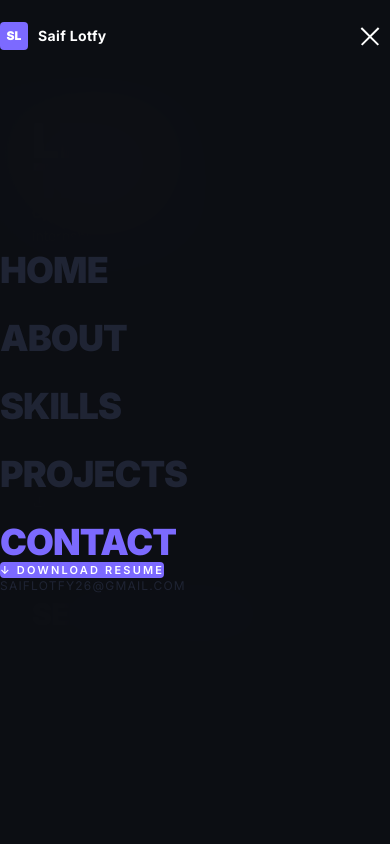
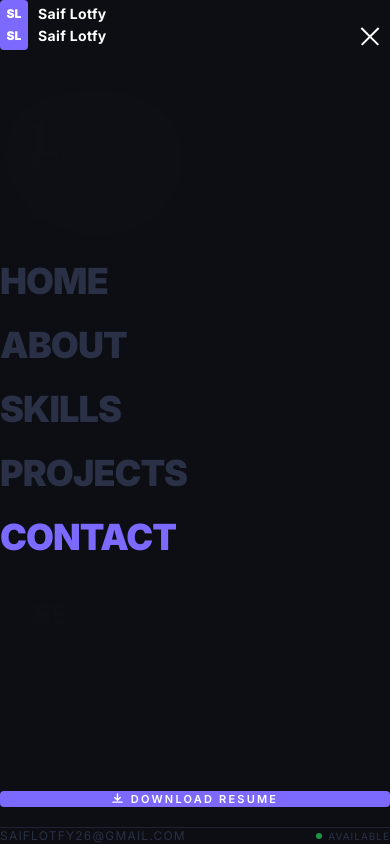
Before and after one commit to sefffo/saif-portfolio, a React (Vite) app: page /contact in a window 390 px wide. Both pictures are taken after a click on the button "Toggle menu". Shown: the top 844 px of the page. Built offline with nearby package versions, Linux system fonts and the light colour scheme.

Commit message:
fix: correct CV href in navbar (desktop + mobile) + fix mobile menu spacing

```diff
--- a/src/components/Navbar.tsx
+++ b/src/components/Navbar.tsx
@@ -2,8 +2,8 @@ import { NavLink } from 'react-router-dom'
 import { useState, useEffect } from 'react'
 
 export default function Navbar() {
-  const [scrolled, setScrolled]   = useState(false)
-  const [menuOpen, setMenuOpen]   = useState(false)
+  const [scrolled, setScrolled] = useState(false)
+  const [menuOpen, setMenuOpen] = useState(false)
 
   useEffect(() => {
     const fn = () => setScrolled(window.scrollY > 40)
@@ -29,10 +29,10 @@ export default function Navbar() {
         }`}
         style={{ height: 'var(--nav-height)' }}
       >
-        <div className="h-full max-w-7xl mx-auto flex items-center justify-between px-6 md:px-10 lg:px-16">
+        <div className="h-full max-w-[1600px] mx-auto flex items-center justify-between px-6 md:px-10 lg:px-16">
 
           {/* Logo */}
-          <NavLink to="/" className="flex items-center gap-2.5 group">
+          <NavLink to="/" className="flex items-center gap-2.5 group flex-shrink-0">
             <div className="w-7 h-7 rounded bg-[#7c6aff] flex items-center justify-center">
               <span className="text-white font-black text-xs">SL</span>
             </div>
@@ -42,7 +42,7 @@ export default function Navbar() {
           </NavLink>
 
           {/* Desktop links */}
-          <div className="hidden md:flex items-center gap-9">
+          <div className="hidden md:flex items-center gap-8 lg:gap-9">
             {links.map((l) => (
               <NavLink key={l.to} to={l.to} end={l.to === '/'}
                 className={({ isActive }) => `nav-link${isActive ? ' active' : ''}`}>
@@ -51,11 +51,11 @@ export default function Navbar() {
             ))}
           </div>
 
-          {/* CV button */}
+          {/* Desktop CV button — FIXED href */}
           <a
-            href="/Saif-Lotfy_CV.pdf"
+            href="/Saif%20Lotfy_CV.pdf"
             download="Saif-Lotfy_CV.pdf"
-            className="cv-btn hidden md:flex items-center gap-2 text-[11px] tracking-[0.2em] uppercase bg-[#7c6aff] text-white px-5 py-2.5 font-semibold hover:bg-[#6c5ce7] transition-colors duration-300 rounded"
+            className="cv-btn hidden md:flex items-center gap-2 text-[11px] tracking-[0.2em] uppercase bg-[#7c6aff] text-white px-5 py-2.5 font-semibold hover:bg-[#6c5ce7] transition-colors duration-300 rounded flex-shrink-0"
           >
             <svg width="11" height="11" viewBox="0 0 12 12" fill="none">
               <path d="M6 1v7M3 5l3 3 3-3M1 10h10" stroke="currentColor" strokeWidth="1.5" strokeLinecap="round"/>
@@ -76,30 +76,57 @@ export default function Navbar() {
         </div>
       </nav>
 
-      {/* Mobile overlay */}
-      <div className={`fixed inset-0 z-40 bg-[#0d0f14]/98 backdrop-blur-2xl transition-all duration-500 flex flex-col justify-center px-10 ${
+      {/* Mobile full-screen overlay */}
+      <div className={`fixed inset-0 z-40 bg-[#0d0f14]/98 backdrop-blur-2xl transition-all duration-500 flex flex-col justify-between px-10 py-16 ${
         menuOpen ? 'opacity-100 pointer-events-auto' : 'opacity-0 pointer-events-none'
       }`}>
-        <div className="flex flex-col gap-7 mb-12">
+
+        {/* Top: logo */}
+        <div className="flex items-center gap-2.5">
+          <div className="w-7 h-7 rounded bg-[#7c6aff] flex items-center justify-center">
+            <span className="text-white font-black text-xs">SL</span>
+          </div>
+          <span className="text-white font-bold text-sm tracking-wide">Saif Lotfy</span>
+        </div>
+
+        {/* Middle: nav links */}
+        <div className="flex flex-col gap-6">
           {links.map((l, i) => (
             <NavLink key={l.to} to={l.to} end={l.to === '/'}
               onClick={() => setMenuOpen(false)}
               className={({ isActive }) =>
                 `text-4xl font-black uppercase tracking-tight transition-colors duration-200 ${
-                  isActive ? 'text-[#7c6aff]' : 'text-[#1f2434] hover:text-white'
+                  isActive ? 'text-[#7c6aff]' : 'text-[#2a3045] hover:text-white'
                 }`
               }
               style={{ transitionDelay: menuOpen ? `${i * 55}ms` : '0ms' }}
             >{l.label}</NavLink>
           ))}
         </div>
-        <a
-          href="/Saif-Lotfy_CV.pdf"
-          download="Saif-Lotfy_CV.pdf"
-          onClick={() => setMenuOpen(false)}
-          className="bg-[#7c6aff] text-white text-[11px] tracking-[0.2em] uppercase px-6 py-3 text-center font-semibold w-fit rounded hover:bg-[#6c5ce7] transition-colors duration-300"
-        >↓ Download Resume</a>
-        <p className="mt-8 text-[#1f2434] text-xs tracking-widest uppercase">saiflotfy26@gmail.com</p>
+
+        {/* Bottom: CTA + email */}
+        <div className="flex flex-col gap-5">
+          {/* FIXED href */}
+          <a
+            href="/Saif%20Lotfy_CV.pdf"
+            download="Saif-Lotfy_CV.pdf"
+            onClick={() => setMenuOpen(false)}
+            className="bg-[#7c6aff] text-white text-[11px] tracking-[0.2em] uppercase px-6 py-3.5 text-center font-semibold w-full rounded hover:bg-[#6c5ce7] transition-colors duration-300 flex items-center justify-center gap-2"
+          >
+            <svg width="11" height="11" viewBox="0 0 12 12" fill="none">
+              <path d="M6 1v7M3 5l3 3 3-3M1 10h10" stroke="currentColor" strokeWidth="1.5" strokeLinecap="round"/>
+            </svg>
+            Download Resume
+          </a>
+
+          <div className="border-t border-[#1e2235] pt-5 flex items-center justify-between">
+            <p className="text-[#2a3045] text-xs tracking-widest uppercase">saiflotfy26@gmail.com</p>
+            <div className="flex items-center gap-1.5">
+              <span className="w-1.5 h-1.5 rounded-full bg-[#22c55e] animate-pulse" />
+              <span className="text-[10px] tracking-widest text-[#2a3045] uppercase">Available</span>
+            </div>
+          </div>
+        </div>
       </div>
     </>
   )
```
